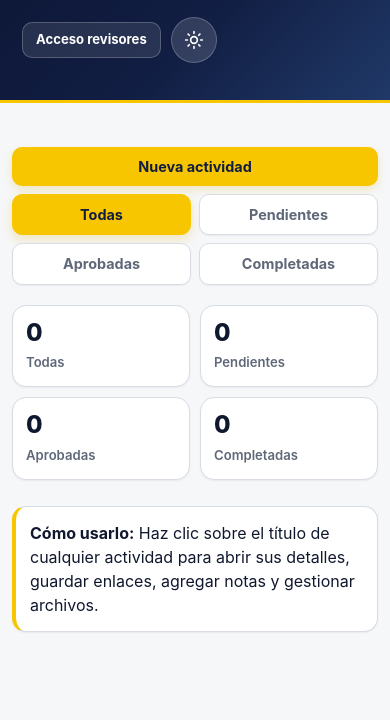
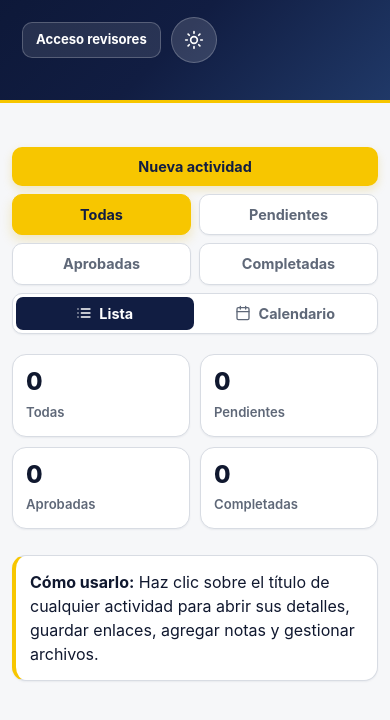
Before and after one commit to HernandoGalvis0210/cronograma-universidad, a plain HTML site: page index.html in a window 390 px wide. Shown: the part 164-884 px from the top of the page. Drawn offline with nearby package versions, Linux system fonts and the light colour scheme; no server answers.

Commit message:
Añade el selector Lista | Calendario y el estado de la vista
La vista elegida se recuerda en localStorage (dentro de try/catch); por defecto, Lista. Con Calendario la línea de tiempo se vacía y se muestra la sección del calendario.

Co-Authored-By: Claude Opus 5.5 <noreply@anthropic.com>

```diff
--- /dev/null
+++ b/css/calendario.css
@@ -0,0 +1,13 @@
+/* Vista de calendario: selector Lista | Calendario, cabecera del mes, cuadrícula, etiquetas
+   de actividades, leyenda y detalle del día. Sus anchos propios van al final de este archivo. */
+.vista-selector{display:inline-flex;gap:3px;margin-left:auto;padding:3px;background:var(--card);border:1px solid var(--border);border-radius:var(--radius-sm);box-shadow:var(--shadow-sm);}
+.toolbar .vista-selector button{display:inline-flex;align-items:center;justify-content:center;gap:7px;padding:8px 12px;color:var(--muted);background:transparent;border-radius:7px;}
+.toolbar .vista-selector button:hover{color:var(--secondary);background:var(--surface-muted);}
+.toolbar .vista-selector button[aria-pressed="true"]{color:var(--on-secondary);background:var(--secondary);}
+.vista-btn .icon{width:16px;height:16px;}
+.calendario[hidden],.timeline[hidden]{display:none;}
+
+@media(max-width:600px){
+ .vista-selector{flex:1 1 100%;margin-left:0;}
+ .toolbar .vista-selector button{flex:1 1 0;}
+}
--- a/index.html
+++ b/index.html
@@ -69,6 +69,7 @@ body.splash-active{overflow:hidden;}
 <link rel="stylesheet" href="css/base.css">
 <link rel="stylesheet" href="css/splash.css">
 <link rel="stylesheet" href="css/componentes.css">
+<link rel="stylesheet" href="css/calendario.css">
 <link rel="stylesheet" href="css/responsive.css">
 <!-- supabase-js fijado a una versión exacta (antes @2, que cambia sola). -->
 <script src="https://cdn.jsdelivr.net/npm/@supabase/supabase-js@2.118.0"></script>
@@ -81,6 +82,7 @@ body.splash-active{overflow:hidden;}
 <link rel="modulepreload" href="js/actividades.js">
 <link rel="modulepreload" href="js/notas.js">
 <link rel="modulepreload" href="js/archivos.js">
+<link rel="modulepreload" href="js/calendario.js">
 <script type="module" src="js/main.js"></script>
 </head>
 <body class="splash-active">
@@ -107,6 +109,10 @@ body.splash-active{overflow:hidden;}
     <button class="filter" data-filter="pending">Pendientes</button>
     <button class="filter" data-filter="approved">Aprobadas</button>
     <button class="filter" data-filter="done">Completadas</button>
+    <div class="vista-selector" role="group" aria-label="Vista">
+      <button type="button" class="vista-btn" data-action="cambiar-vista" data-vista="lista" aria-pressed="true">Lista</button>
+      <button type="button" class="vista-btn" data-action="cambiar-vista" data-vista="calendario" aria-pressed="false">Calendario</button>
+    </div>
   </div>
 
   <div class="stats">
@@ -121,6 +127,7 @@ body.splash-active{overflow:hidden;}
   </div>
 
   <section id="timeline" class="timeline"></section>
+  <section id="calendario" class="calendario" aria-label="Calendario de actividades" hidden></section>
 </main>
 
 <div class="modal" id="activityModal">
--- /dev/null
+++ b/js/calendario.js
@@ -0,0 +1,33 @@
+// Vista de calendario: selector Lista | Calendario y mes con las actividades.
+import { estado, VISTAS } from './estado.js';
+import { icon, render } from './ui.js';
+
+// --- VISTA (Lista | Calendario) ---
+export function vistaGuardada(){
+  try { const v = localStorage.getItem('vista'); return VISTAS.includes(v) ? v : "lista"; }
+  catch(e) { return "lista"; /* sin almacenamiento: Lista */ }
+}
+
+export function cambiarVista(vista){
+  if(!VISTAS.includes(vista) || vista === estado.vista) return;
+  estado.vista = vista;
+  try { localStorage.setItem('vista', vista); } catch(e) { /* sin almacenamiento: dura hasta recargar */ }
+  pintarSelector();
+  render();
+}
+
+function pintarSelector(){
+  document.querySelectorAll(".vista-btn").forEach(b => b.setAttribute("aria-pressed", String(b.dataset.vista === estado.vista)));
+}
+// ------------------------------------
+
+export function renderCalendario(){
+}
+
+// Se llama una vez al arrancar, desde iniciarInterfaz().
+export function iniciarCalendario(){
+  document.querySelectorAll(".vista-btn").forEach(b => b.insertAdjacentHTML("afterbegin", icon(b.dataset.vista)));
+  estado.vista = vistaGuardada();
+  pintarSelector();
+  render();
+}
--- a/js/estado.js
+++ b/js/estado.js
@@ -37,6 +37,11 @@ export const statusText={pending:"Pendiente", approved:"Aprobado", done:"Complet
 export const roleText={superior:"Superior", academico:"Académico", administracion:"Administración"};
 // ------------------------------------
 
+// --- VISTAS ---
+// "lista" es la línea de tiempo; "calendario", el mes. La elección se recuerda en localStorage.
+export const VISTAS = ["lista", "calendario"];
+// ------------------------------------
+
 // --- ESTADO COMPARTIDO ---
 // Un solo objeto para que todos los módulos lean y cambien los mismos datos.
 // El rol nunca se guarda en el navegador: se vuelve a leer de "perfiles".
@@ -49,7 +54,12 @@ export const estado = {
   currentSession: null,
   currentRole: null,
   authVersion: 0,
-  loginReturnFocus: null
+  loginReturnFocus: null,
+  vista: "lista",
+  calMes: null,        // mes que muestra el calendario: { y, m }
+  calFoco: null,       // día que recibe el foco con el teclado: { y, m, d }
+  calDetalle: null,    // detalle abierto: { tipo: "dia", fecha } o { tipo: "actividad", id }
+  calRetornoFoco: null // a dónde vuelve el foco al cerrar el detalle
 };
 
 // "activities" sigue disponible en la consola del navegador (lo usan las
--- a/js/ui.js
+++ b/js/ui.js
@@ -4,6 +4,7 @@ import { canEdit, canDelete, closeLoginModal, submitLogin } from './auth.js';
 import { saveActivity, deleteActivity, changeStatus, activityDateValue } from './actividades.js';
 import { renderNotesLog, deleteNote, appendNote } from './notas.js';
 import { fileHTML, findFile, addFiles, downloadFile, removeFile } from './archivos.js';
+import { renderCalendario, cambiarVista, iniciarCalendario } from './calendario.js';
 
 // --- ICONOS (SVG de línea, heredan el color del texto) ---
 // Decorativos: siempre aria-hidden; el texto o el aria-label del control
@@ -13,7 +14,11 @@ const ICONOS = {
   persona: '<path d="M19 21v-2a4 4 0 0 0-4-4H9a4 4 0 0 0-4 4v2"/><circle cx="12" cy="7" r="4"/>',
   archivo: '<path d="M14 2H6a2 2 0 0 0-2 2v16a2 2 0 0 0 2 2h12a2 2 0 0 0 2-2V8Z"/><path d="M14 2v6h6"/>',
   sol: '<circle cx="12" cy="12" r="4"/><path d="M12 2v2M12 20v2M4.93 4.93l1.41 1.41M17.66 17.66l1.41 1.41M2 12h2M20 12h2M6.34 17.66l-1.41 1.41M19.07 4.93l-1.41 1.41"/>',
-  luna: '<path d="M12 3a6 6 0 0 0 9 9 9 9 0 1 1-9-9Z"/>'
+  luna: '<path d="M12 3a6 6 0 0 0 9 9 9 9 0 1 1-9-9Z"/>',
+  lista: '<path d="M8 6h13M8 12h13M8 18h13M3 6h.01M3 12h.01M3 18h.01"/>',
+  calendario: '<rect x="3" y="4" width="18" height="18" rx="2"/><path d="M16 2v4M8 2v4M3 10h18"/>',
+  anterior: '<path d="m15 18-6-6 6-6"/>',
+  siguiente: '<path d="m9 18 6-6-6-6"/>'
 };
 export function icon(nombre){
   return `<svg class="icon" viewBox="0 0 24 24" fill="none" stroke="currentColor" stroke-width="2" stroke-linecap="round" stroke-linejoin="round" aria-hidden="true" focusable="false">${ICONOS[nombre]}</svg>`;
@@ -101,6 +106,11 @@ export function escapeHtml(s){
 
 export function render(){
  const box=document.getElementById("timeline"); box.innerHTML="";
+ // En el calendario la línea de tiempo queda vacía: así los id de las tarjetas no se repiten en su detalle.
+ const enCalendario = estado.vista === "calendario";
+ box.hidden = enCalendario;
+ document.getElementById("calendario").hidden = !enCalendario;
+ if(enCalendario){ renderCalendario(); updateStats(); return; }
  // "Todas" muestra todas las actividades, completadas incluidas; cada otra pestaña, solo su estado.
  let shown=estado.activities.filter(a=>estado.currentFilter==="all" || a.status===estado.currentFilter);
  shown.sort((a,b)=>activityDateValue(a)-activityDateValue(b));
@@ -222,6 +232,7 @@ export function iniciarInterfaz(){
    case "new-activity": openActivityModal(); break;
    case "close-activity-modal": closeActivityModal(); break;
    case "save-activity": saveActivity(); break;
+   case "cambiar-vista": cambiarVista(el.dataset.vista); break;
   }
  });
  // ---------------------------------------------
@@ -244,4 +255,6 @@ export function iniciarInterfaz(){
   else if(!e.shiftKey && document.activeElement === last){ e.preventDefault(); first.focus(); }
  });
  // ---------------------------------------------
+
+ iniciarCalendario();
 }
```
